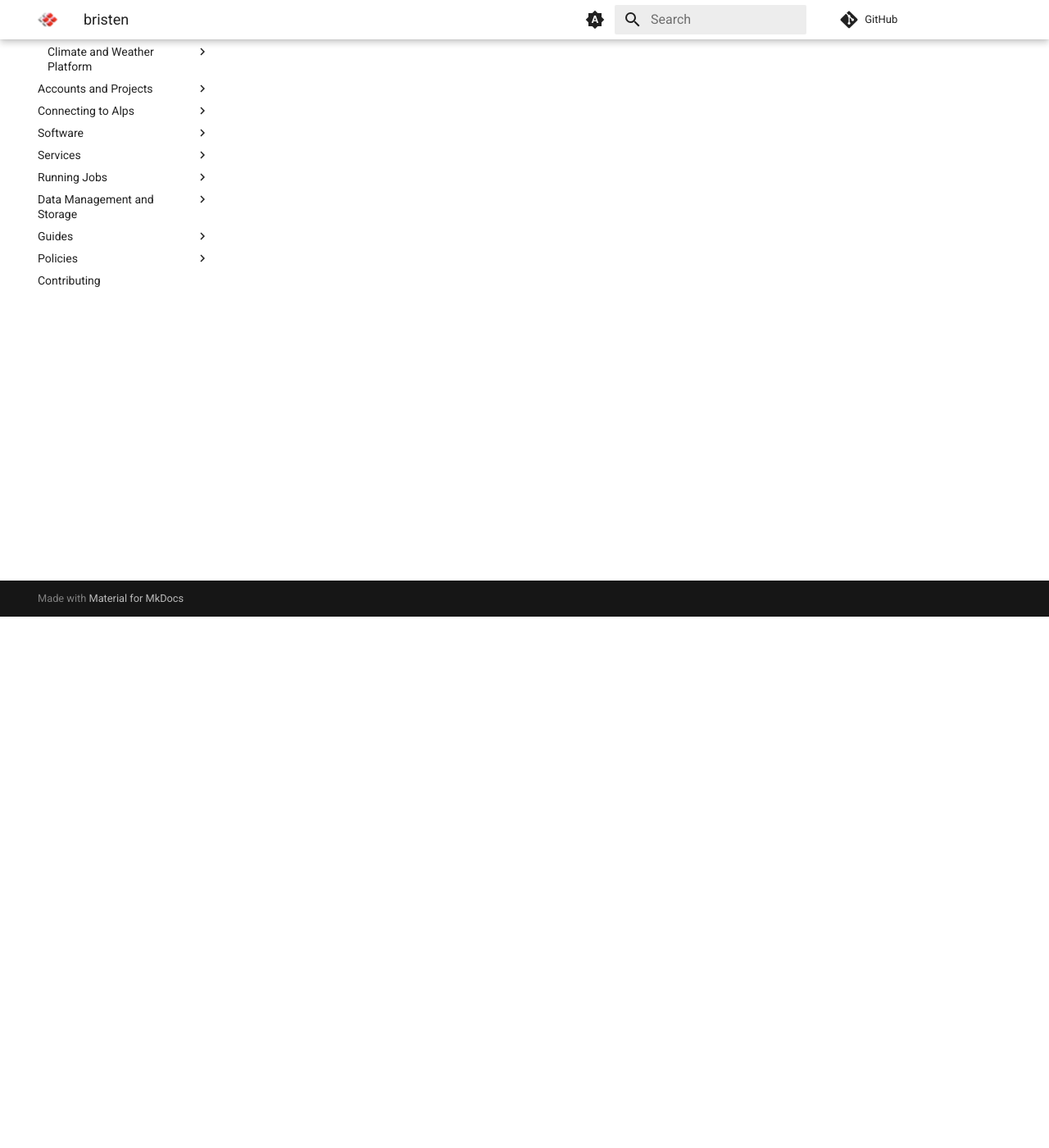
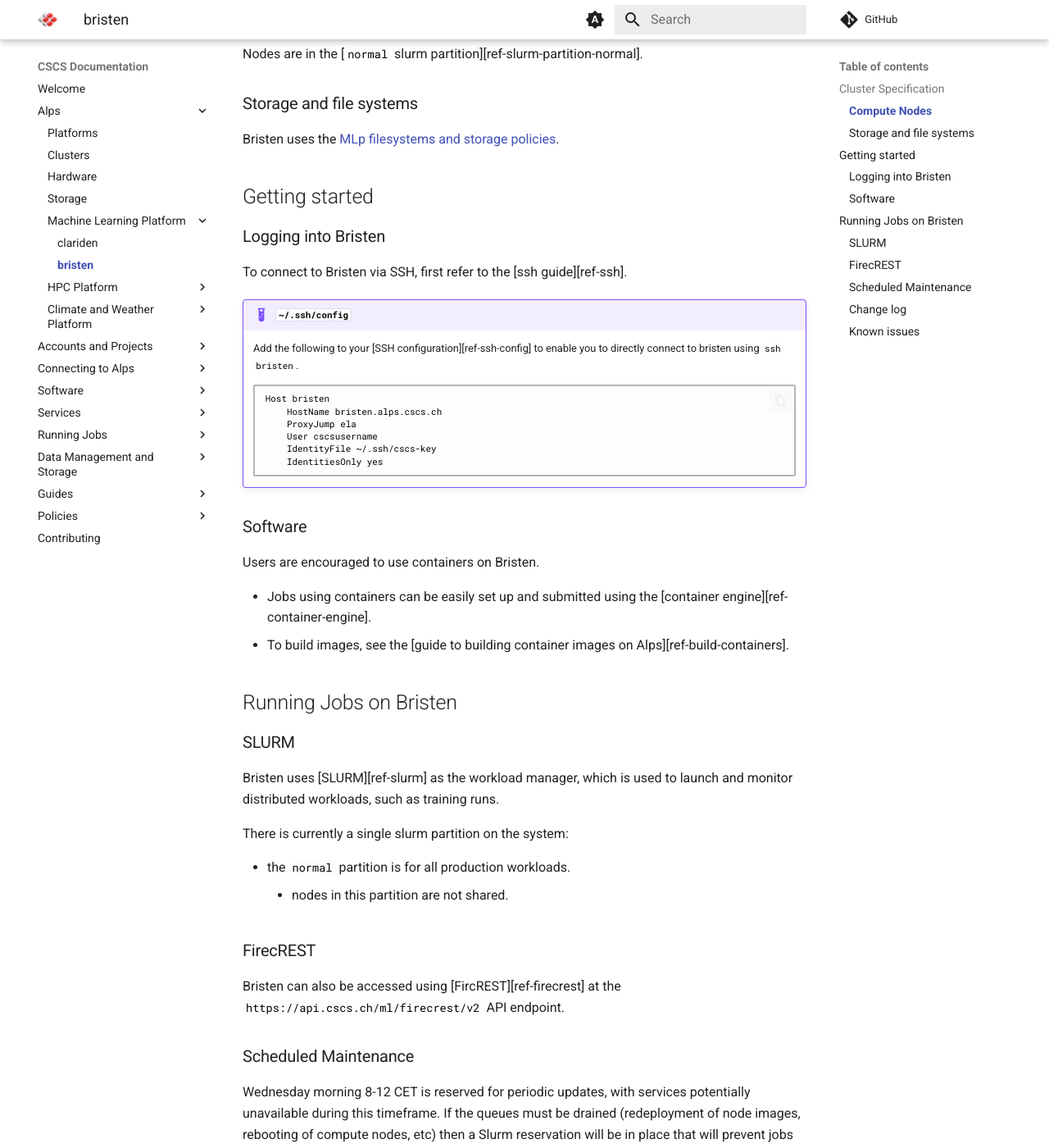
Before and after one commit to nickjbrowning/cscs-docs, an MkDocs documentation site: the page built from docs/clusters/bristen.md, in a window 1280 px wide and 1400 px high, scrolled down 648 px. Shown: the whole window at 82% size. Built offline with MkDocs 1.6.1 and Material for MkDocs 9.7.7, drawn with Linux system fonts in a browser that asks for light colours; comment, search, counter and statistics services are not loaded; some of the changed text lies outside the part shown.

Commit message:
Bristen docs (#81)
* added initial lammps docs.

* update to codeowners

* added bristen docs

* changed firecrest ref to v2

````diff
--- a/docs/clusters/bristen.md
+++ b/docs/clusters/bristen.md
@@ -1,5 +1,86 @@
 [](){#ref-cluster-bristen}
 # Bristen
 
-!!! todo
-    use the [clariden][clariden] as template.
+Bristen is an Alps cluster that provides GPU accelerators and filesystems designed to meet the needs of machine learning workloads in the [MLP][ref-platform-mlp].
+
+## Cluster Specification
+
+### Compute Nodes
+Bristen consists of 32 A100 nodes [NVIDIA A100 nodes][ref-alps-a100-node]. The number of nodes can change when nodes are added or removed from other clusters on Alps.
+
+| node type | number of nodes | total CPU sockets | total GPUs |
+|-----------|--------| ----------------- | ---------- |
+| [a100][ref-alps-a100-node] | 32 | 32 | 128 |
+
+Nodes are in the [`normal` slurm partition][ref-slurm-partition-normal].
+
+### Storage and file systems
+
+Bristen uses the [MLp filesystems and storage policies][ref-mlp-storage].
+
+## Getting started
+
+### Logging into Bristen
+
+To connect to Bristen via SSH, first refer to the [ssh guide][ref-ssh].
+
+!!! example "`~/.ssh/config`"
+    Add the following to your [SSH configuration][ref-ssh-config] to enable you to directly connect to bristen using `ssh bristen`.
+    ```
+    Host bristen
+        HostName bristen.alps.cscs.ch
+        ProxyJump ela
+        User cscsusername
+        IdentityFile ~/.ssh/cscs-key
+        IdentitiesOnly yes
+    ```
+
+### Software
+
+Users are encouraged to use containers on Bristen.
+
+* Jobs using containers can be easily set up and submitted using the [container engine][ref-container-engine].
+* To build images, see the [guide to building container images on Alps][ref-build-containers].
+
+## Running Jobs on Bristen
+
+### SLURM
+
+Bristen uses [SLURM][ref-slurm] as the workload manager, which is used to launch and monitor distributed workloads, such as training runs.
+
+There is currently a single slurm partition on the system:
+
+* the `normal` partition is for all production workloads.
+    + nodes in this partition are not shared.
+
+<!--
+See the SLURM documentation for instructions on how to run jobs on the [Grace-Hopper nodes][ref-slurm-gh200].
+
+??? example "how to check the number of nodes on the system"
+    You can check the size of the system by running the following command in the terminal:
+    ```console
+    $ sinfo --format "| %20R | %10D | %10s | %10l | %10A |"
+    | PARTITION            | NODES      | JOB_SIZE   | TIMELIMIT  | NODES(A/I) |
+    | debug                | 32         | 1-2        | 30:00      | 3/29       |
+    | normal               | 1266       | 1-infinite | 1-00:00:00 | 812/371    |
+    | xfer                 | 2          | 1          | 1-00:00:00 | 1/1        |
+    ```
+    The last column shows the number of nodes that have been allocated in currently running jobs (`A`) and the number of jobs that are idle (`I`).
+-->
+
+### FirecREST
+
+Bristen can also be accessed using [FircREST][ref-firecrest] at the `https://api.cscs.ch/ml/firecrest/v2` API endpoint.
+
+### Scheduled Maintenance
+
+Wednesday morning 8-12 CET is reserved for periodic updates, with services potentially unavailable during this timeframe. If the queues must be drained (redeployment of node images, rebooting of compute nodes, etc) then a Slurm reservation will be in place that will prevent jobs from running into the maintenance window.
+
+Exceptional and non-disruptive updates may happen outside this time frame and will be announced to the users mailing list, and on the [CSCS status page](https://status.cscs.ch).
+
+### Change log
+
+!!! change "2025-03-05 container engine updated"
+    now supports better containers that go faster. Users do not to change their workflow to take advantage of these updates.
+
+### Known issues
````
Also changed, not shown: docs/alps/clusters.md (+1 -1 lines), docs/clusters/clariden.md (+1 -1 lines), docs/platforms/mlp/index.md (+1 -1 lines).
